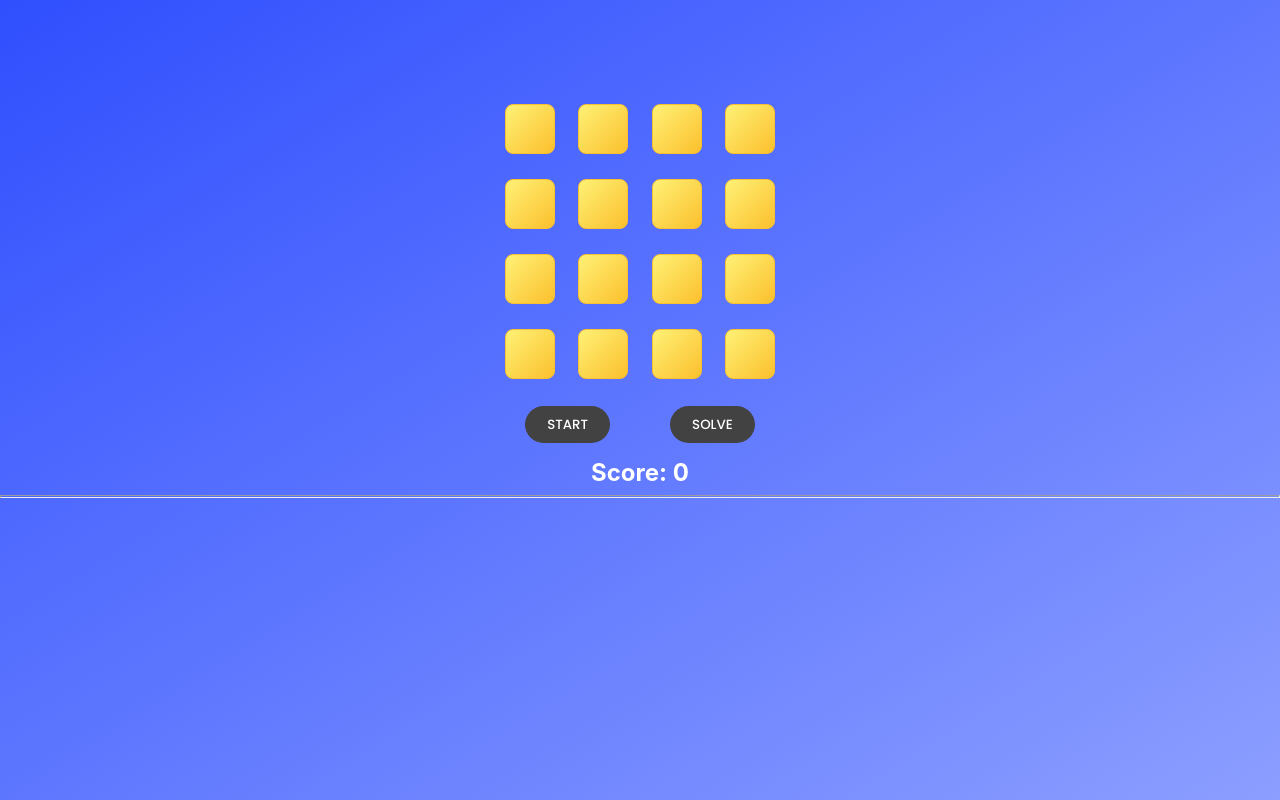
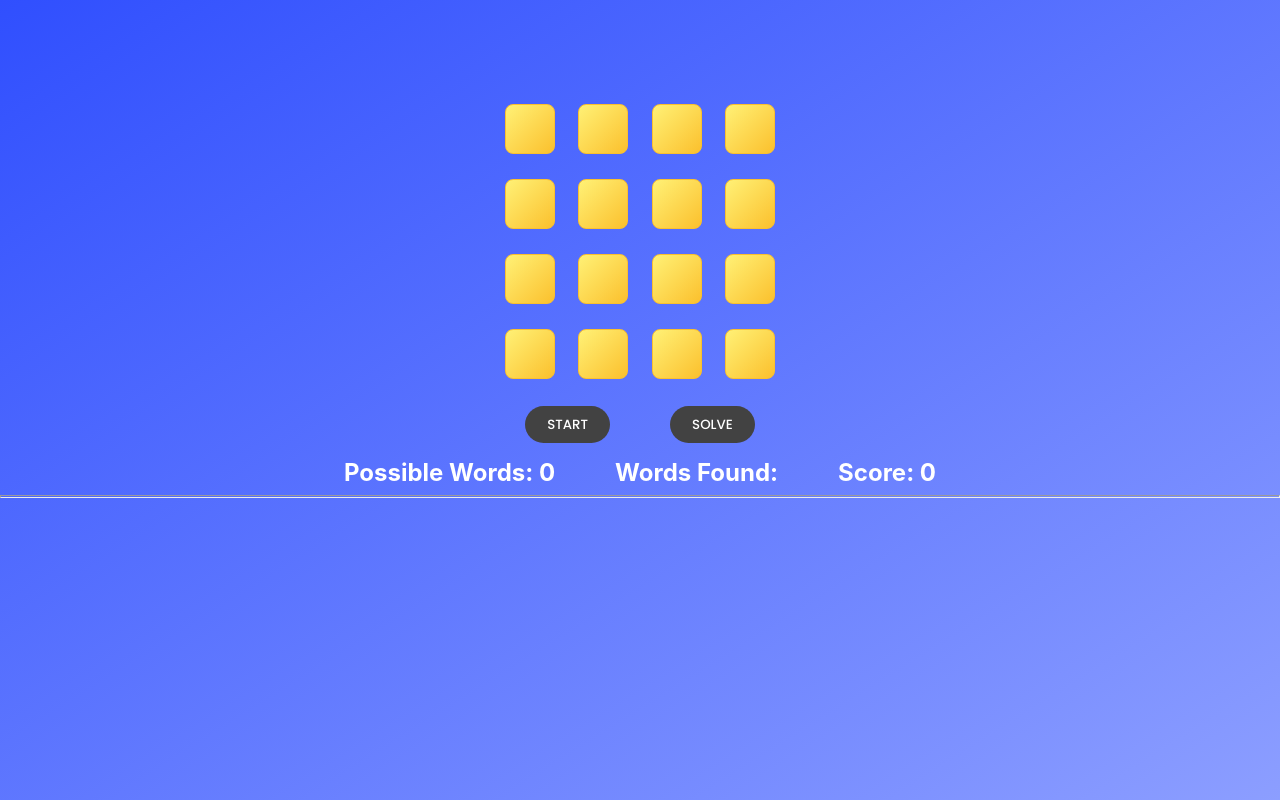
Before and after one commit to dustinjray/boggle-solver, a React (Create React App) app: page / in a window 1280 px wide. Built offline with nearby package versions, Linux system fonts and the light colour scheme.

Commit message:
add total number of words and words found indicator

```diff
--- a/src/App.js
+++ b/src/App.js
@@ -239,11 +239,9 @@ class App extends Component {
                         onClick={() => this.handleSolve()}>SOLVE</button>
                 </div>
                 <div className={"stats-panel"}>
-                    <h2>Score: <span className={"user-score"}>{this.state.score}</span></h2>
-                    {/*<Timer*/}
-                    {/*    gameStart={this.state.gameStart}*/}
-                    {/*    startGame={this.startGame}*/}
-                    {/*/>*/}
+                    <h2>Possible Words: {this.state.allWords.length}</h2>
+                    <h2>Words Found: {this.state.guessedWords.length}</h2>
+                    <h2>Score: {this.state.score}</h2>
                 </div>
                 <hr/>
             </div>
```
